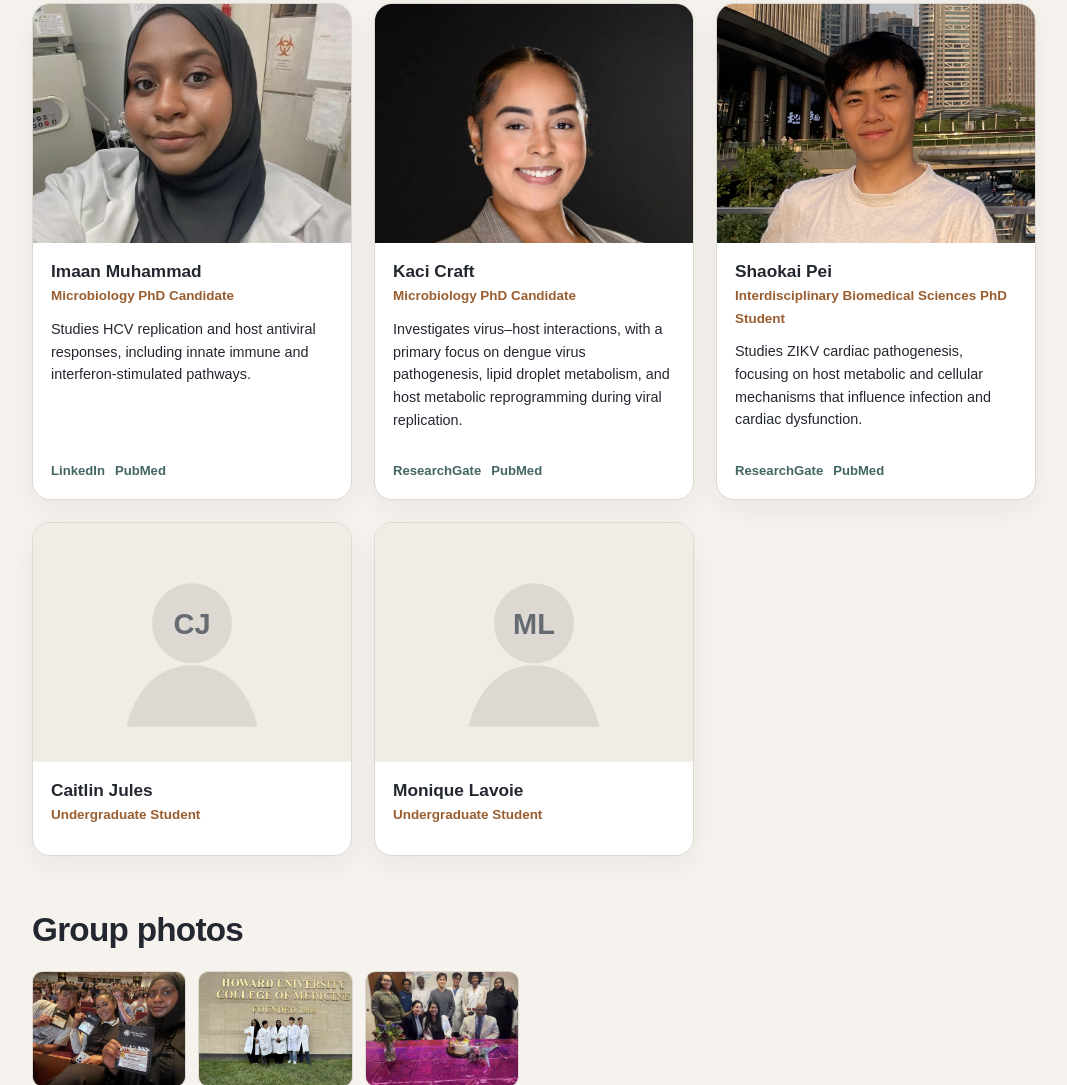
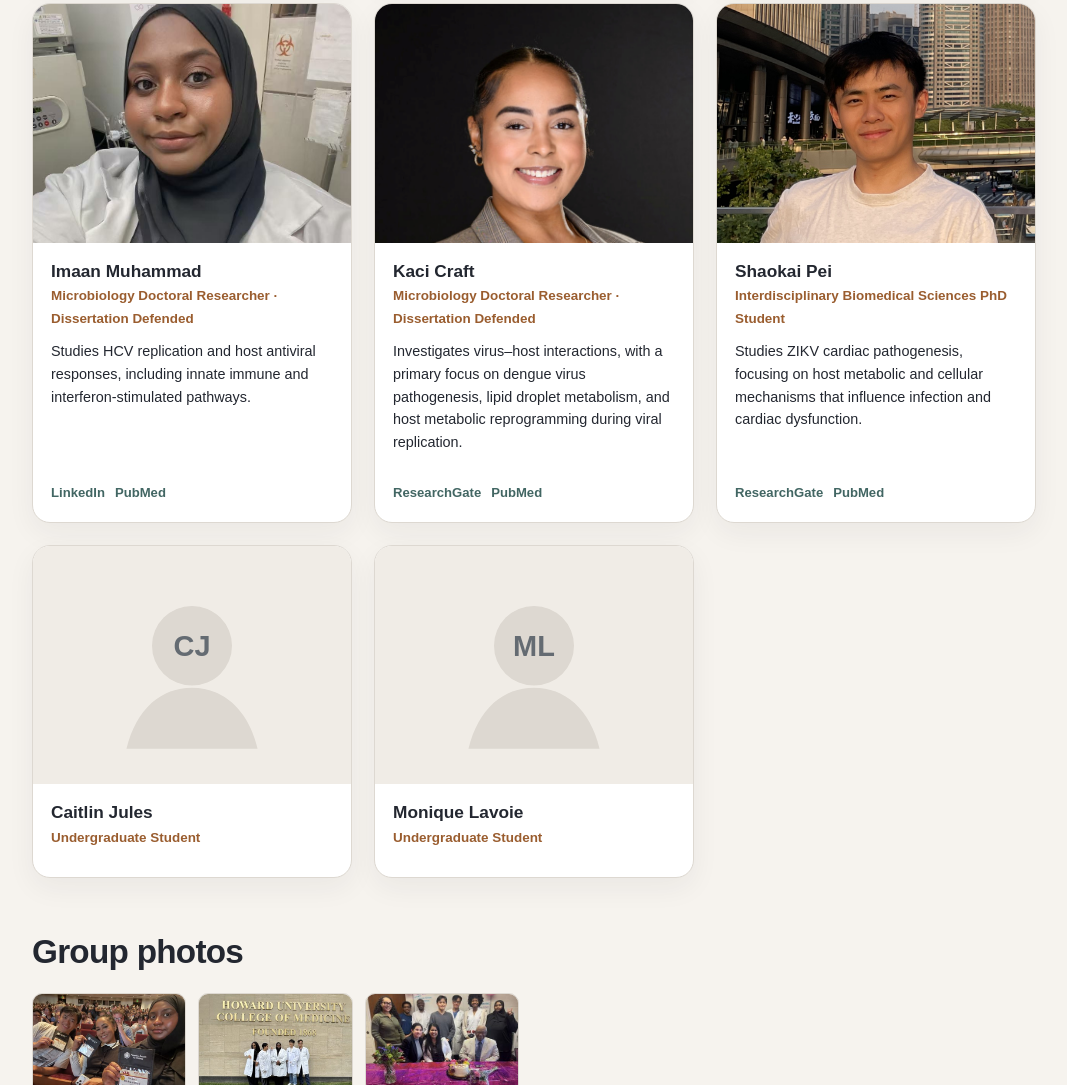
Before and after one commit to Baeshao/tanglab-site, a plain HTML site: page people.html in a window 1280 px wide. Shown: the part 1015-2100 px from the top of the page, without its empty margins (40-1107 px from the left). Drawn offline with Linux system fonts and the light colour scheme.

Commit message:
Update Imaan and Kaci titles after dissertation defenses

```diff
--- a/people.html
+++ b/people.html
@@ -87,7 +87,7 @@
             <img src="assets/images/people/imaan-muhammad.jpg" alt="Portrait of Imaan Muhammad">
             <div class="person-body">
               <h3>Imaan Muhammad</h3>
-              <div class="role">Microbiology PhD Candidate</div>
+              <div class="role">Microbiology Doctoral Researcher · Dissertation Defended</div>
               <p>Studies HCV replication and host antiviral responses, including innate immune and interferon-stimulated pathways.</p>
               <div class="person-links">
                 <a href="https://www.linkedin.com/in/imaan-muhammad">LinkedIn</a>
@@ -100,7 +100,7 @@
             <img src="assets/images/people/kaci-craft.jpg" alt="Portrait of Kaci Craft">
             <div class="person-body">
               <h3>Kaci Craft</h3>
-              <div class="role">Microbiology PhD Candidate</div>
+              <div class="role">Microbiology Doctoral Researcher · Dissertation Defended</div>
               <p>Investigates virus–host interactions, with a primary focus on dengue virus pathogenesis, lipid droplet metabolism, and host metabolic reprogramming during viral replication.</p>
               <div class="person-links">
                 <a href="https://www.researchgate.net/profile/Kaci-Craft">ResearchGate</a>
```
